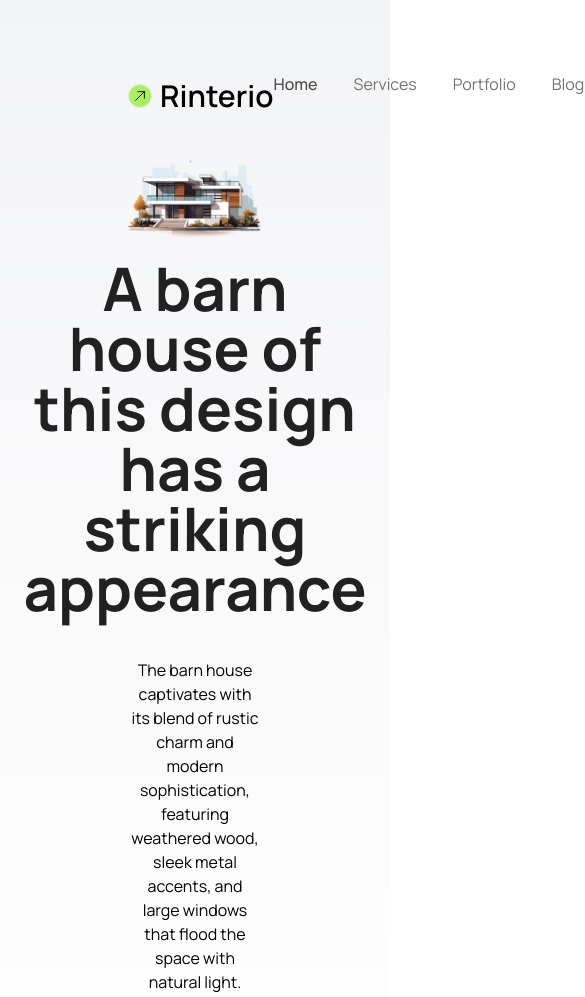
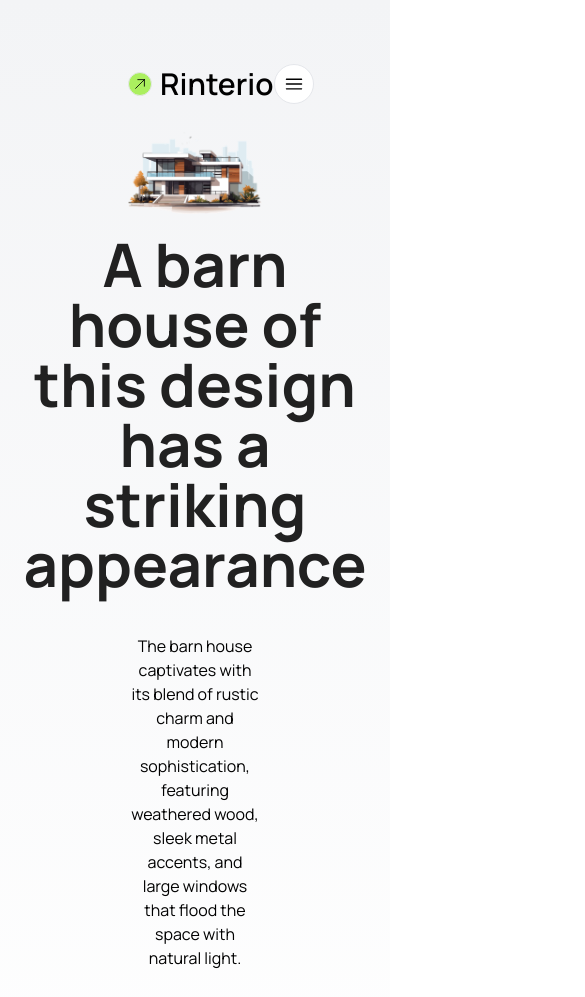
Before and after one commit to Rakibul-Hasan-Rifat/rinterio, a plain HTML site: page index.html in a window 390 px wide. Shown: the top 997 px of the page, 585 px wide, since content can reach past the window. Drawn offline with nearby package versions, Linux system fonts and the light colour scheme.

Commit message:
navbar responsive is done

```diff
--- a/index.html
+++ b/index.html
@@ -54,14 +54,14 @@
             <h4 class="text-3xl font-semibold">Rinterio</h4>
           </a>
         </div>
-        <div class="flex gap-9">
+        <div class="hidden lg:flex gap-9">
           <a href="#" class="font-medium text-textColor-medium">Home</a>
           <a href="#" class="text-textColor-light">Services</a>
           <a href="#" class="text-textColor-light">Portfolio</a>
           <a href="#" class="text-textColor-light">Blogs</a>
           <a href="#" class="text-textColor-light">Contact Us</a>
         </div>
-        <div class="flex items-center gap-4">
+        <div class="hidden md:flex items-center gap-4">
           <svg
             xmlns="http://www.w3.org/2000/svg"
             fill="none"
@@ -110,6 +110,22 @@
             </svg>
           </button>
         </div>
+        <div class="lg:hidden">
+          <svg
+            xmlns="http://www.w3.org/2000/svg"
+            fill="none"
+            viewBox="0 0 24 24"
+            stroke-width="1.5"
+            stroke="currentColor"
+            class="size-10 p-2 bg-white rounded-full border"
+          >
+            <path
+              stroke-linecap="round"
+              stroke-linejoin="round"
+              d="M3.75 6.75h16.5M3.75 12h16.5m-16.5 5.25h16.5"
+            />
+          </svg>
+        </div>
       </nav>
 
       <!-- banner section -->
@@ -147,7 +163,6 @@
 
     <!-- main content -->
     <main class="bg-[#f4f4f4]">
-
       <!-- about us section -->
       <section class="grid grid-cols-2 gap-8 py-16 px-32">
         <div class="">
@@ -178,17 +193,23 @@
             sophistication, featuring weathered wood, sleek metal accents.
           </p>
           <div class="flex items-center gap-6 p-5 rounded-xl my-4 bg-white">
-            <img src="./assets/commercial.png" alt="" class="w-fit">
+            <img src="./assets/commercial.png" alt="" class="w-fit" />
             <div class="">
               <h5 class="font-bold text-xl mb-3">Commercial</h5>
-              <p>The barn house captivates with its blend of rustic charm and modern.</p>
+              <p>
+                The barn house captivates with its blend of rustic charm and
+                modern.
+              </p>
             </div>
           </div>
           <div class="flex items-center gap-6 p-5 rounded-xl my-4 bg-white">
-            <img src="./assets/residential.png" alt="" class="w-fit">
+            <img src="./assets/residential.png" alt="" class="w-fit" />
             <div class="">
               <h5 class="font-bold text-xl mb-3">Residential</h5>
-              <p>The barn house captivates with its blend of rustic charm and modern.</p>
+              <p>
+                The barn house captivates with its blend of rustic charm and
+                modern.
+              </p>
             </div>
           </div>
         </div>
```
